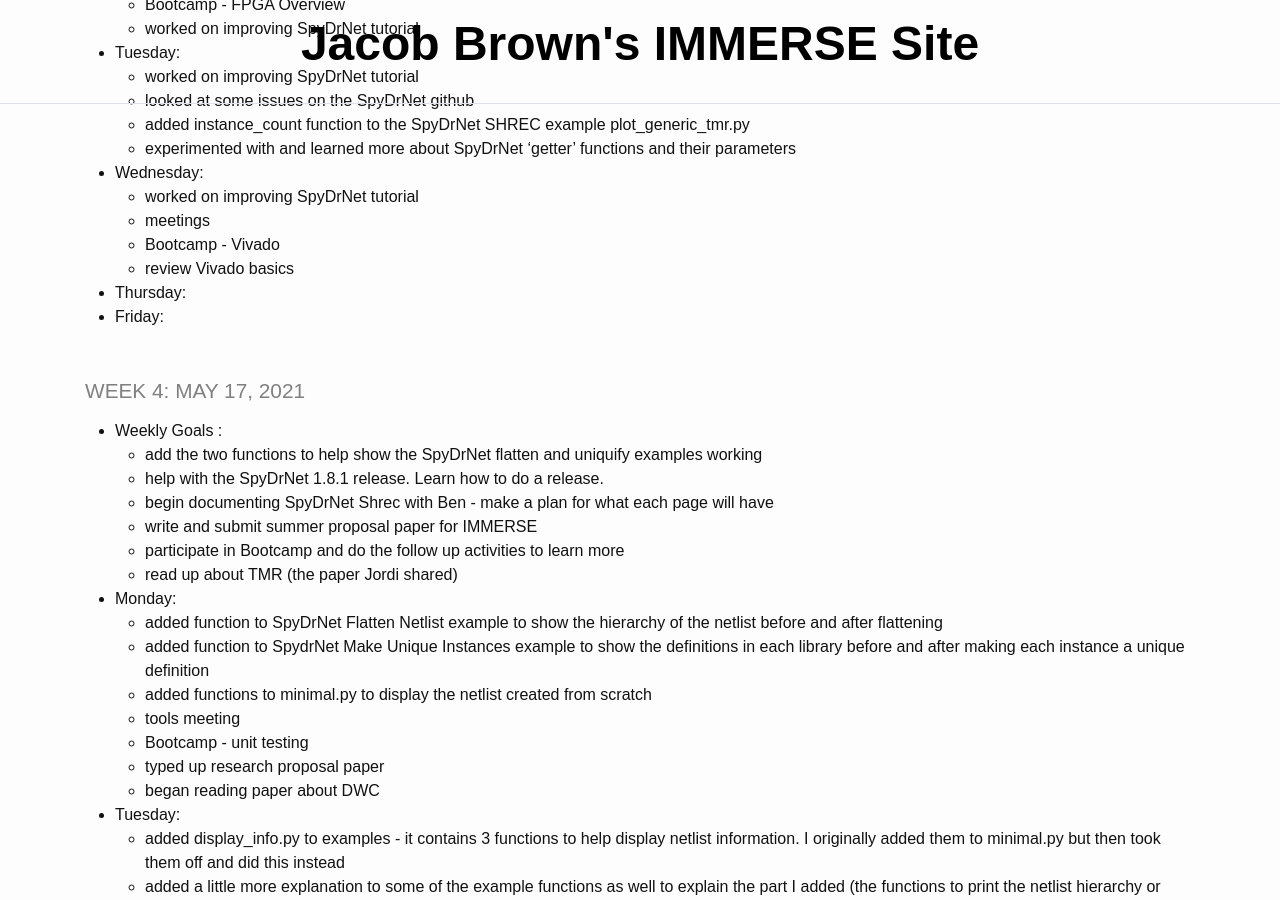
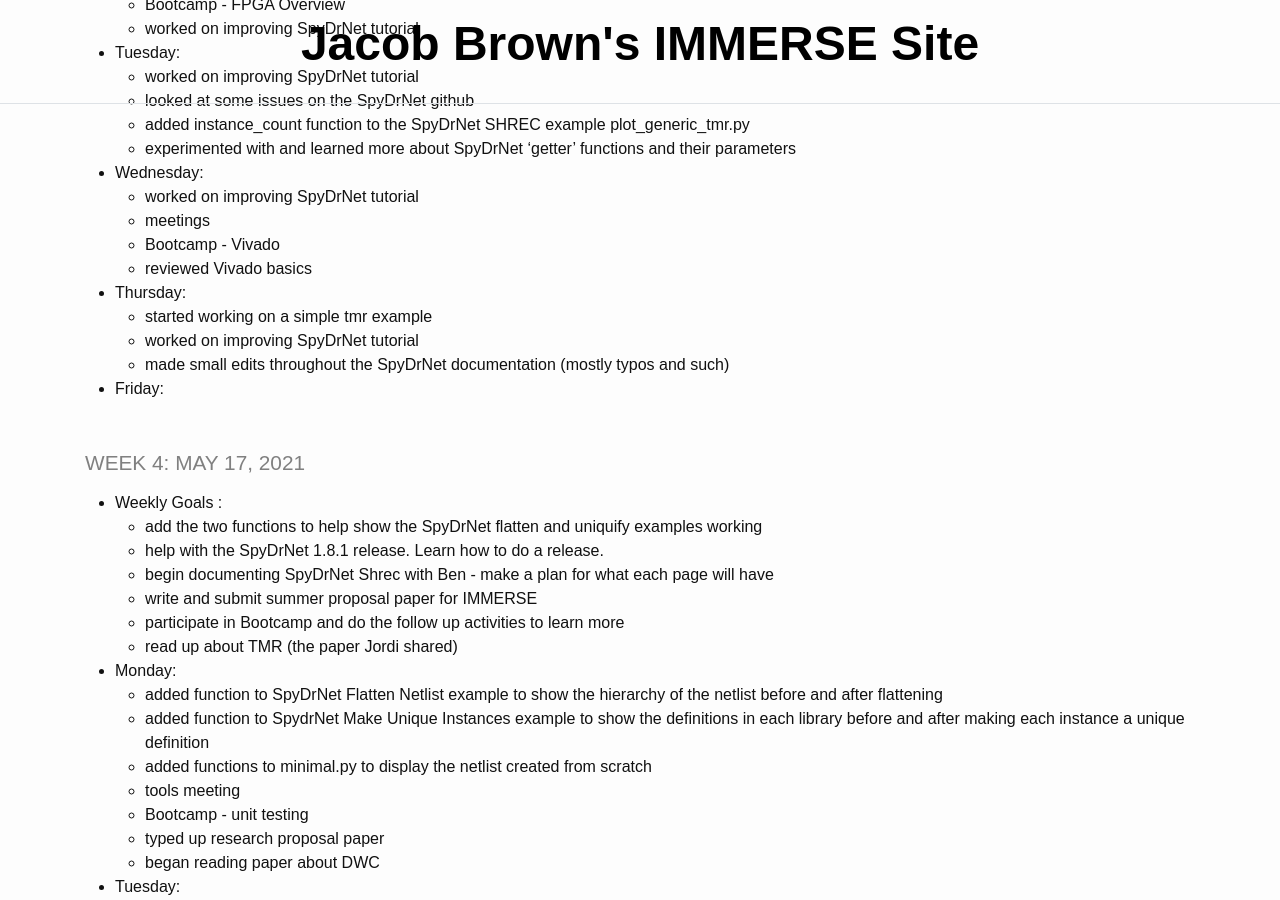
Before and after one commit to jacobdbrown4/jacob_brown, a Jekyll site: the page built from _pages/log.md, in a window 1280 px wide and 900 px high, scrolled down 500 px. Built offline with Jekyll 4.4.1, drawn with Linux system fonts in a browser that asks for light colours.

Commit message:
updated log

```diff
--- a/_pages/log.md
+++ b/_pages/log.md
@@ -25,8 +25,11 @@ title: IMMERSE Log
   * worked on improving SpyDrNet tutorial
   * meetings
   * Bootcamp - Vivado
-  * review Vivado basics
+  * reviewed Vivado basics
 * **Thursday**:
+  * started working on a simple tmr example
+  * worked on improving SpyDrNet tutorial
+  * made small edits throughout the SpyDrNet documentation (mostly typos and such)
 * **Friday**:
 
 ### Week 4: May 17, 2021
```
